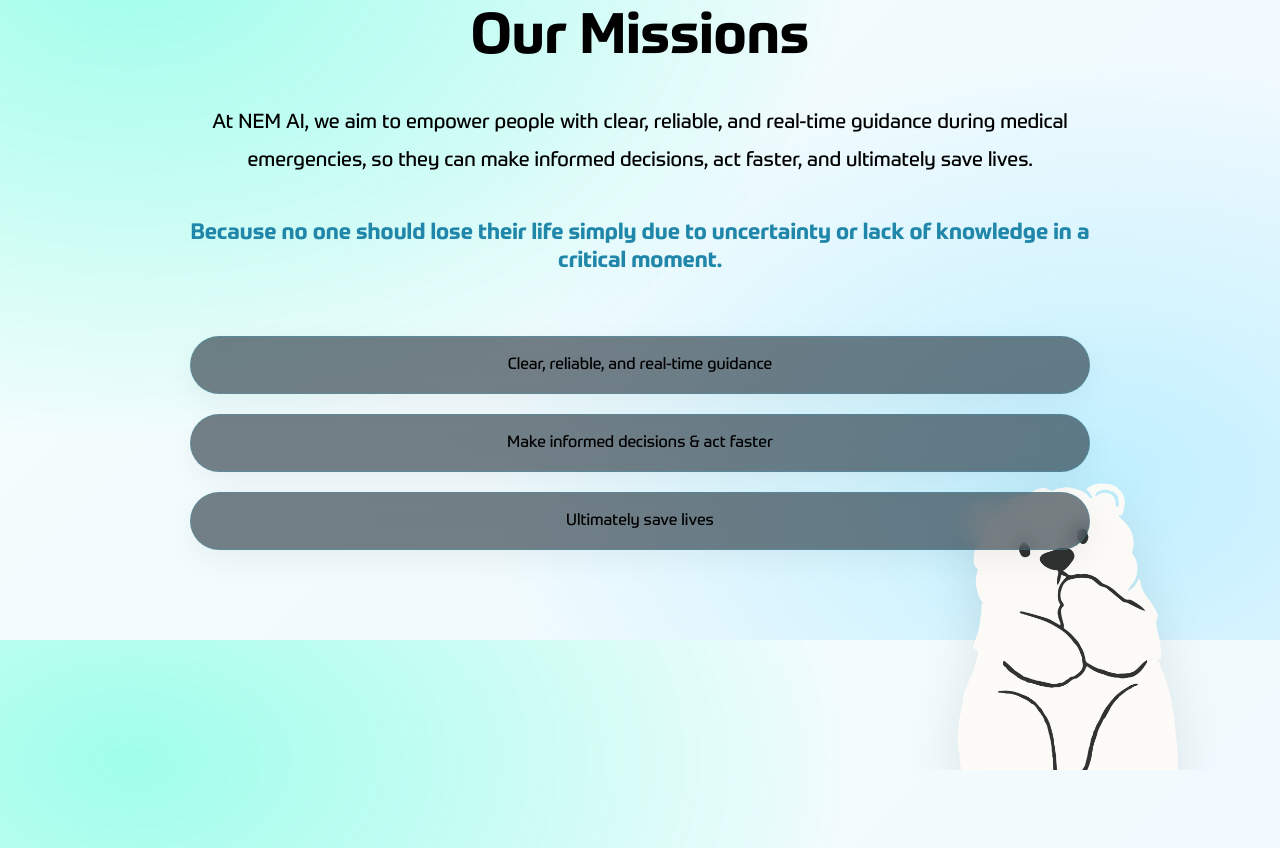
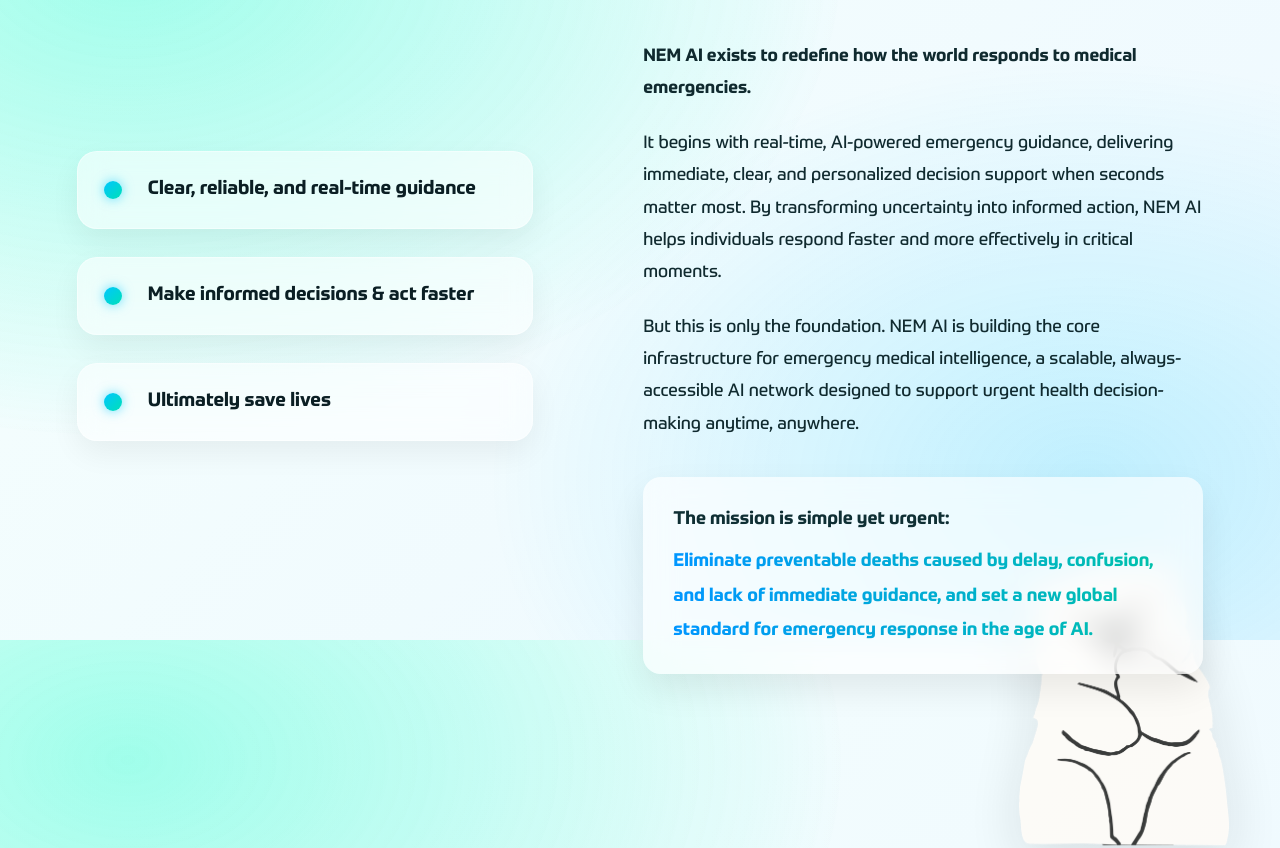
Before and after one commit to ceonemai/nemai, a React (Vite) app in the folder nemai/: page / in a window 1280 px wide. Shown: the part 2560-3408 px from the top of the page. Built offline with nearby package versions, Linux system fonts and the light colour scheme.

Commit message:
fix: Mission as KAN-14

```diff
--- a/nemai/src/components/Mission/Mission.css
+++ b/nemai/src/components/Mission/Mission.css
@@ -1,109 +1,199 @@
-.mission-alt {
+/* =========================================
+   SECTION BASE
+========================================= */
+.mission {
     position: relative;
-    padding: 220px 8%;
-    display: flex;
-    justify-content: center;
-    align-items: center;
-    text-align: center;
+    padding: 180px 6%;
     overflow: hidden;
     font-family: "Prometo", sans-serif;
 }
 
-.mission-center {
-    max-width: 900px;
+.mission-wrapper {
+    display: flex;
+    align-items: center;
+    justify-content: center;
+    gap: 110px;
+    max-width: 1200px;
+    margin: 0 auto;
+    width: 100%;
     position: relative;
     z-index: 2;
 }
 
-.mission-center h2 {
-    font-family: "Prometo", sans-serif;
-    font-size: 3.5rem;
-    font-weight: 700;
-    margin-bottom: 30px;
-}
-
-.mission-main {
-    font-family: "Prometo", sans-serif;
-    font-size: 20px;
-    line-height: 1.9;
-    margin-bottom: 40px;
-    opacity: 0.9;
-}
-
-.mission-highlight {
-    font-family: "Prometo", sans-serif;
-    font-size: 22px;
-    font-weight: 600;
-    color: var(--primary-teal);
-    margin-bottom: 60px;
+/* =========================================
+   LEFT COLUMN
+========================================= */
+.mission-left {
+    flex: 1;
+    display: flex;
+    justify-content: center;   /* ทำให้ block ไม่ติดซ้าย */
 }
 
 .mission-pillars {
     display: flex;
     flex-direction: column;
-    gap: 20px;
+    gap: 28px;
+    width: 100%;
+    max-width: 480px; /* จำกัดความกว้างเพื่อให้ลอยบาลานซ์ */
 }
 
-.mission-pillars div {
-    background: rgba(10, 25, 35, 0.55);
+/* Glass Card */
+.mission-card {
+    position: relative;
+    background: rgba(255, 255, 255, 0.55);
+    border: 1px solid rgba(255, 255, 255, 0.4);
+    border-radius: 20px;
+    padding: 26px 32px 26px 70px;
     backdrop-filter: blur(14px);
-    border: 1px solid rgba(0, 200, 255, 0.15);
-    padding: 18px 30px;
-    border-radius: 50px;
-    backdrop-filter: blur(10px);
-    font-family: "Prometo", sans-serif;
-    font-size: 16px;
-    box-shadow: 0 10px 30px rgba(0, 0, 0, 0.05);
-    transition: 0.3s ease;
+    transition: all 0.35s ease;
+    cursor: pointer;
+    box-shadow: 0 12px 30px rgba(0, 0, 0, 0.06);
 }
 
-.mission-pillars div:hover {
-    transform: translateY(-4px);
-    box-shadow: 0 20px 40px rgba(0, 150, 255, 0.15);
+.mission-card::before {
+    content: "";
+    position: absolute;
+    left: 26px;
+    top: 50%;
+    transform: translateY(-50%);
+    width: 18px;
+    height: 18px;
+    border-radius: 50%;
+    background: linear-gradient(135deg, #00c6ff, #00e0b8);
+    box-shadow: 0 0 12px rgba(0, 200, 255, 0.6);
 }
 
-/* Mascot Floating */
+.mission-card:hover {
+    transform: translateY(-6px);
+    box-shadow:
+        0 18px 40px rgba(0, 0, 0, 0.12),
+        0 0 25px rgba(0, 200, 255, 0.25);
+}
+
+.mission-card-title {
+    font-size: 19px;
+    font-weight: 600;
+    color: #0b1f24;
+}
+
+/* =========================================
+   RIGHT COLUMN
+========================================= */
+.mission-right {
+    flex: 1.5; /* ขวากว้างกว่าเล็กน้อยเพื่อบาลานซ์ */
+    max-width: 560px;
+}
+
+.mission-right h2 {
+    font-size: 3rem;
+    font-weight: 700;
+    margin-bottom: 28px;
+    line-height: 1.15;
+}
+
+.mission-right h2 span {
+    background: linear-gradient(90deg, #0096ff, #00c2a8);
+    -webkit-background-clip: text;
+    -webkit-text-fill-color: transparent;
+}
+
+.mission-right p {
+    font-size: 17.5px;
+    line-height: 1.85;
+    margin-bottom: 22px;
+    color: #102a2f;
+}
+
+/* =========================================
+   HIGHLIGHT BLOCK
+========================================= */
+.mission-highlight {
+    margin-top: 36px;
+    padding: 26px 30px;
+    border-radius: 18px;
+    background: rgba(255, 255, 255, 0.65);
+    backdrop-filter: blur(16px);
+    box-shadow: 0 15px 35px rgba(0, 0, 0, 0.08);
+    font-size: 18px;
+    font-weight: 600;
+    line-height: 1.9;
+    color: #0f2f34;
+}
+
+.mission-highlight span {
+    display: block;
+    margin-top: 8px;
+    font-weight: 700;
+    background: linear-gradient(90deg, #0096ff, #00c2a8);
+    -webkit-background-clip: text;
+    -webkit-text-fill-color: transparent;
+}
+
+/* =========================================
+   MASCOT
+========================================= */
 .mission-mascot {
     position: absolute;
-    bottom: -20px;
-    right: 8%;
-    width: 220px;
-    opacity: 0.95;
+    bottom: 0;
+    right: 4%;
+    width: 210px;
+    opacity: 0.9;
     z-index: 1;
+    pointer-events: none;
+    filter: drop-shadow(0 20px 30px rgba(0, 0, 0, 0.12));
 }
 
-.mission-mascot {
-    filter: drop-shadow(0 20px 30px rgba(0, 0, 0, 0.1));
+/* =========================================
+   RESPONSIVE
+========================================= */
+@media (max-width: 1100px) {
+    .mission-wrapper {
+        gap: 80px;
+    }
 }
 
+@media (max-width: 1024px) {
 
+    .mission-wrapper {
+        flex-direction: column;
+        gap: 70px;
+        text-align: center;
+    }
 
-/* Responsive */
-@media (max-width: 1024px) {
+    .mission-left,
+    .mission-right {
+        max-width: 600px;
+        width: 100%;
+    }
+
+    .mission-pillars {
+        max-width: 600px;
+    }
+
     .mission-mascot {
         display: none;
     }
 }
 
 @media (max-width: 768px) {
-    .mission-alt {
-        padding: 100px 5%;
+
+    .mission {
+        padding: 120px 6%;
     }
 
-    .mission-center h2 {
-        font-size: 2.5rem;
+    .mission-right h2 {
+        font-size: 2.4rem;
     }
 
-    .mission-main {
+    .mission-right p {
         font-size: 16px;
     }
 
-    .mission-highlight {
-        font-size: 18px;
+    .mission-card-title {
+        font-size: 17px;
     }
 
-    .mission-pillars div {
-        font-size: 14px;
-        padding: 14px 20px;
+    .mission-highlight {
+        font-size: 16.5px;
     }
 }
--- a/nemai/src/components/Mission/Mission.jsx
+++ b/nemai/src/components/Mission/Mission.jsx
@@ -1,13 +1,11 @@
 import "./Mission.css";
 import { motion } from "framer-motion";
-import mascot from "../../assets/images/mascots/Mascott NEM-86.png"; // เปลี่ยน path ตามของคุณ
+import mascot from "../../assets/images/mascots/Mascott NEM-86.png";
 
 function Mission() {
+    return (
+        <section className="mission" id="mission">
 
-    return (
-        <section className="mission-alt" id="mission">
-
-            {/* FLOATING MASCOT */}
             <motion.img
                 src={mascot}
                 alt="NEM Mascot"
@@ -16,39 +14,73 @@
                 transition={{ duration: 4, repeat: Infinity }}
             />
 
-            <div className="mission-center">
+            <div className="mission-wrapper">
 
-                <motion.h2
-                    initial={{ opacity: 0, y: 40 }}
-                    whileInView={{ opacity: 1, y: 0 }}
+                {/* LEFT — PILLARS */}
+                <motion.div
+                    className="mission-left"
+                    initial={{ opacity: 0, x: -60 }}
+                    whileInView={{ opacity: 1, x: 0 }}
                     transition={{ duration: 0.8 }}
+                    viewport={{ amount: 0.4 }}
                 >
-                    Our Missions
-                </motion.h2>
+                    <div className="mission-pillars">
 
-                <motion.p
-                    className="mission-main"
-                    initial={{ opacity: 0, y: 40 }}
-                    whileInView={{ opacity: 1, y: 0 }}
-                    transition={{ duration: 0.8, delay: 0.2 }}
-                >
-                    At NEM AI, we aim to empower people with clear, reliable, and real-time guidance during medical emergencies, so they can make informed decisions, act faster, and ultimately save lives.
-                </motion.p>
+                        <div className="mission-card">
+                            <div className="mission-card-title">
+                                Clear, reliable, and real-time guidance
+                            </div>
+                        </div>
 
-                <motion.div
-                    className="mission-highlight"
-                    initial={{ opacity: 0 }}
-                    whileInView={{ opacity: 1 }}
-                    transition={{ duration: 1, delay: 0.4 }}
-                >
-                    Because no one should lose their life simply due to uncertainty or lack of knowledge in a critical moment.
+                        <div className="mission-card">
+                            <div className="mission-card-title">
+                                Make informed decisions & act faster
+                            </div>
+                        </div>
+
+                        <div className="mission-card">
+                            <div className="mission-card-title">
+                                Ultimately save lives
+                            </div>
+                        </div>
+
+                    </div>
                 </motion.div>
 
-                <div className="mission-pillars">
-                    <div>Clear, reliable, and real-time guidance</div>
-                    <div>Make informed decisions & act faster</div>
-                    <div>Ultimately save lives</div>
-                </div>
+                {/* RIGHT — TEXT */}
+                <motion.div
+                    className="mission-right"
+                    initial={{ opacity: 0, x: 60 }}
+                    whileInView={{ opacity: 1, x: 0 }}
+                    transition={{ duration: 0.8 }}
+                    viewport={{ amount: 0.4 }}
+                >
+                    <h2>
+                        Our <span>Missions</span>
+                    </h2>
+
+                    <p>
+                        <strong>
+                            NEM AI exists to redefine how the world responds to medical emergencies.
+                        </strong>
+                    </p>
+
+                    <p>
+                        It begins with real-time, AI-powered emergency guidance, delivering immediate, clear, and personalized decision support when seconds matter most. By transforming uncertainty into informed action, NEM AI helps individuals respond faster and more effectively in critical moments.
+                    </p>
+
+                    <p>
+                        But this is only the foundation. NEM AI is building the core infrastructure for emergency medical intelligence, a scalable, always-accessible AI network designed to support urgent health decision-making anytime, anywhere.
+                    </p>
+
+                    <div className="mission-highlight">
+                        The mission is simple yet urgent:
+                        <span>
+                            {" "}
+                            Eliminate preventable deaths caused by delay, confusion, and lack of immediate guidance, and set a new global standard for emergency response in the age of AI.
+                        </span>
+                    </div>
+                </motion.div>
 
             </div>
         </section>
```
